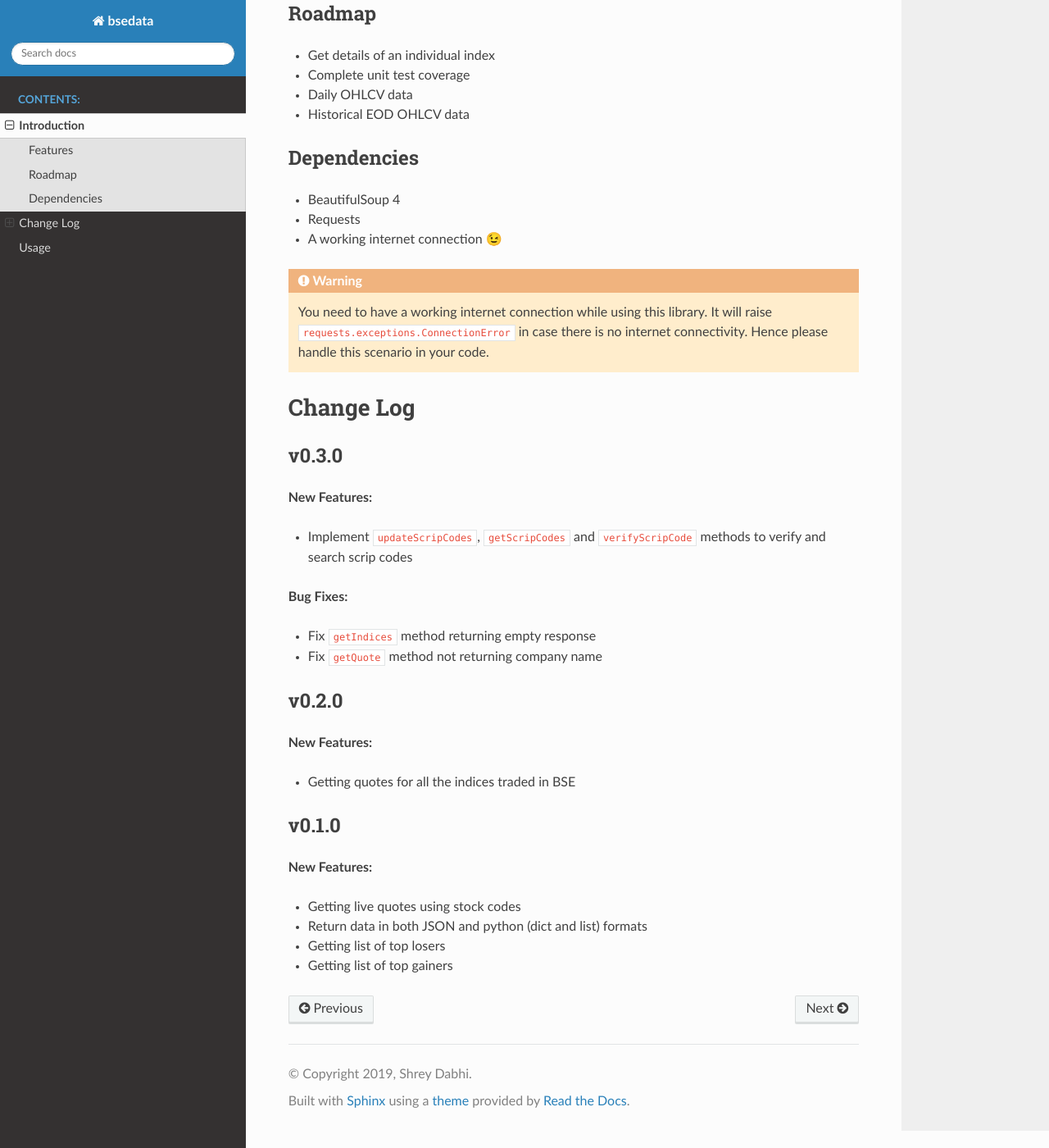
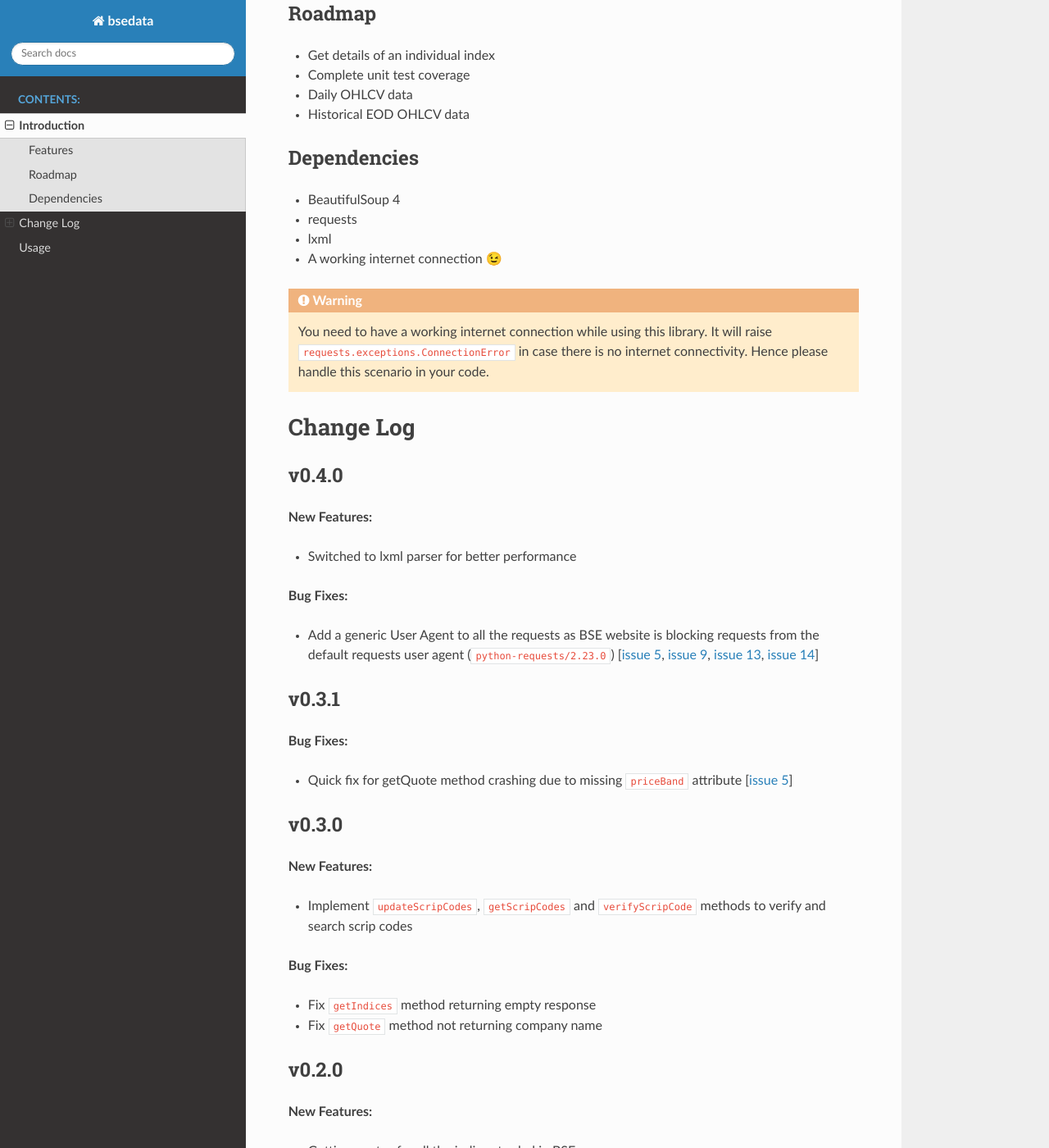
Before and after one commit to sdabhi23/bsedata, a Sphinx documentation site: the page built from docs/introduction.rst, in a window 1280 px wide and 1400 px high, scrolled down 798 px. Shown: the whole window at 82% size. Built offline with Sphinx 7.4.7 and the Read the Docs theme 2.0.0, drawn with Linux system fonts in a browser that asks for light colours; some of the changed text lies outside the part shown.

```diff
--- a/docs/conf.py
+++ b/docs/conf.py
@@ -18,11 +18,11 @@
 # -- Project information -----------------------------------------------------
 
 project = 'bsedata'
-copyright = '2019, Shrey Dabhi'
+copyright = '2018, Shrey Dabhi'
 author = 'Shrey Dabhi'
 
 # The full version, including alpha/beta/rc tags
-release = '0.3.0'
+release = '0.4.0'
 
 
 # -- General configuration ---------------------------------------------------
@@ -31,7 +31,8 @@ release = '0.3.0'
 # extensions coming with Sphinx (named 'sphinx.ext.*') or your custom
 # ones.
 extensions = [
-    'sphinx.ext.autodoc'
+    'sphinx.ext.autodoc',
+    'sphinx.ext.extlinks'
 ]
 
 # Add any paths that contain templates here, relative to this directory.
@@ -57,3 +58,5 @@ html_theme = 'sphinx_rtd_theme'
 html_static_path = ['_static']
 
 master_doc = 'index'
+
+extlinks = {'issue': ('https://github.com/sdabhi23/bsedata/issues/%s','issue ')}
--- a/docs/introduction.rst
+++ b/docs/introduction.rst
@@ -45,7 +49,8 @@ Dependencies
 ------------
 
 * BeautifulSoup 4
-* Requests
+* requests
+* lxml
 * A working internet connection 😉
 
 .. warning::
@@ -54,6 +59,24 @@ Dependencies
 
 Change Log
 ==========
+
+v0.4.0
+------
+
+**New Features:**
+
+- Switched to lxml parser for better performance
+
+**Bug Fixes:**
+
+- Add a generic User Agent to all the requests as BSE website is blocking requests from the default requests user agent (``python-requests/2.23.0``) [:issue:`5`, :issue:`9`, :issue:`13`, :issue:`14`]
+
+v0.3.1
+------
+
+**Bug Fixes:**
+
+- Quick fix for getQuote method crashing due to missing ``priceBand`` attribute [:issue:`5`]
 
 v0.3.0
 ------
```
Also changed, not shown: other parts of docs/introduction.rst (+4 -0 lines), CODE_OF_CONDUCT.md (+13 -13 lines), README.md (+23 -22 lines), 1 other file.
